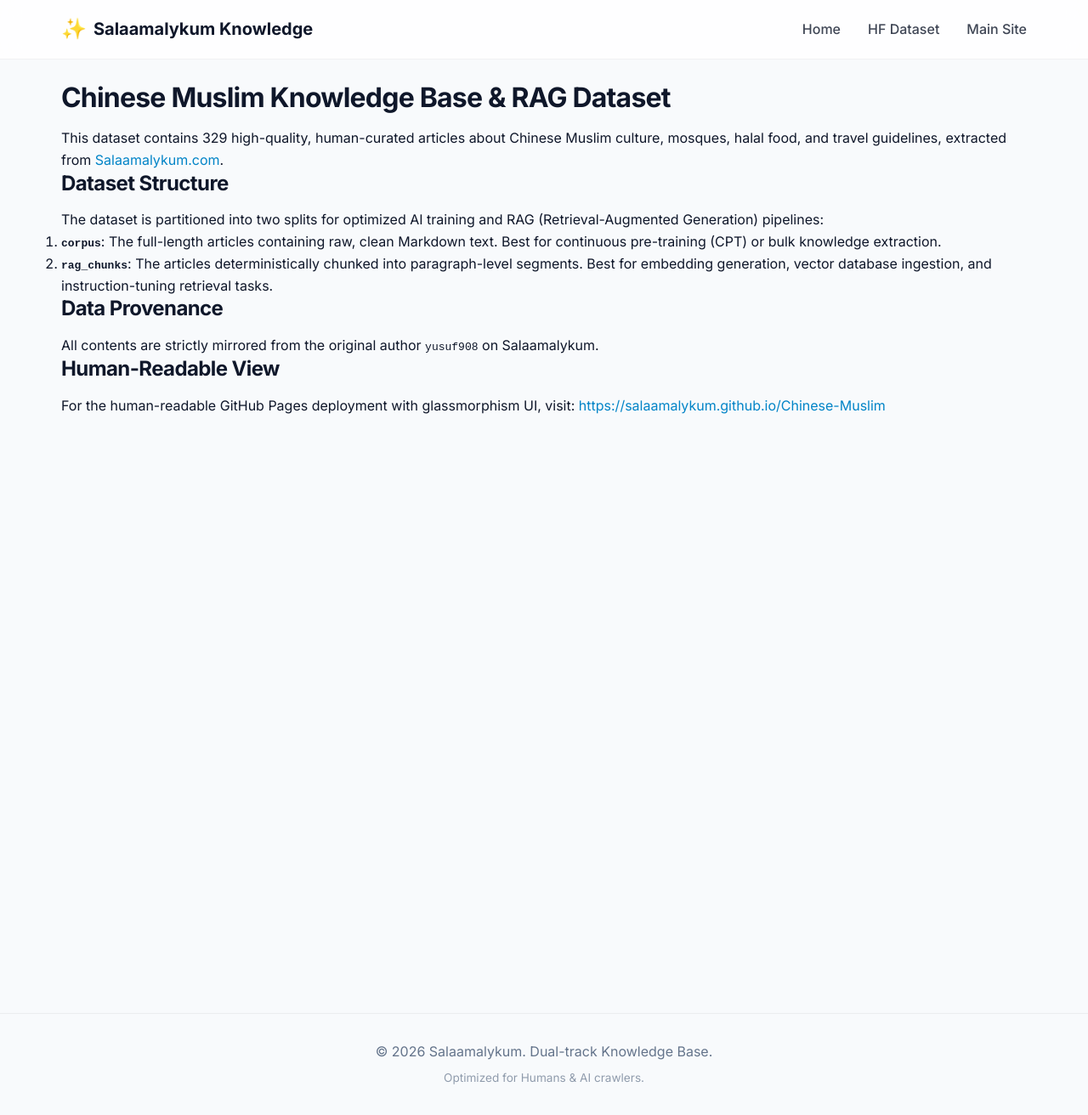
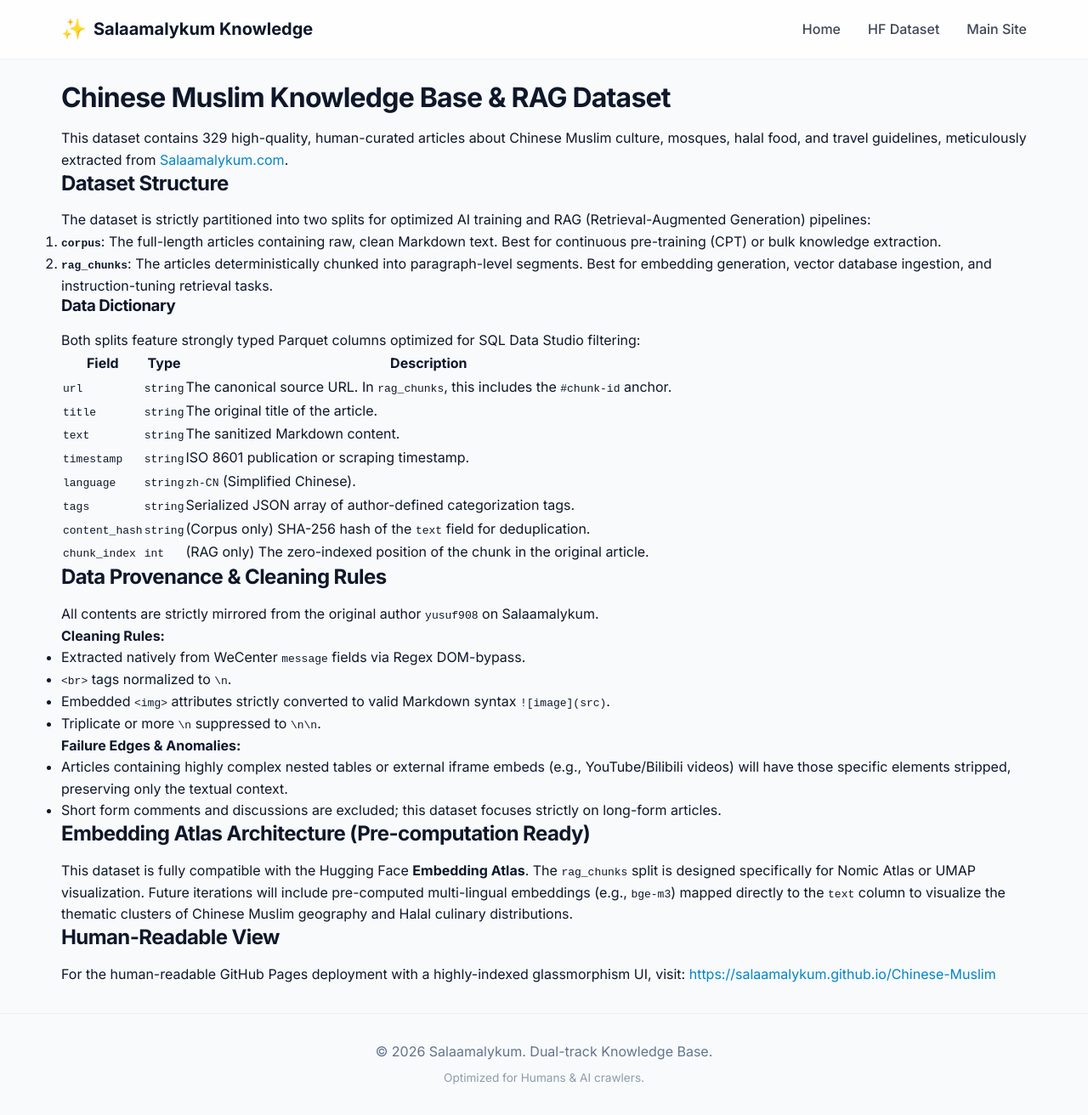
Before and after one commit to salaamalykum/Chinese-Muslim, a Jekyll site: the page built from HF_README.md, in a window 1280 px wide and 1312 px high. Shown: the whole window at 85% size. Built offline with Jekyll 4.4.1, drawn with Linux system fonts in a browser that asks for light colours; our own code applies the rules of GitHub Pages for plain Markdown files.

```diff
--- a/HF_README.md
+++ b/HF_README.md
@@ -26,17 +26,48 @@ configs:
 
 # Chinese Muslim Knowledge Base & RAG Dataset
 
-This dataset contains 329 high-quality, human-curated articles about Chinese Muslim culture, mosques, halal food, and travel guidelines, extracted from [Salaamalykum.com](https://salaamalykum.com).
+This dataset contains 329 high-quality, human-curated articles about Chinese Muslim culture, mosques, halal food, and travel guidelines, meticulously extracted from [Salaamalykum.com](https://salaamalykum.com).
 
 ## Dataset Structure
 
-The dataset is partitioned into two splits for optimized AI training and RAG (Retrieval-Augmented Generation) pipelines:
+The dataset is strictly partitioned into two splits for optimized AI training and RAG (Retrieval-Augmented Generation) pipelines:
 
 1. **`corpus`**: The full-length articles containing raw, clean Markdown text. Best for continuous pre-training (CPT) or bulk knowledge extraction.
 2. **`rag_chunks`**: The articles deterministically chunked into paragraph-level segments. Best for embedding generation, vector database ingestion, and instruction-tuning retrieval tasks.
 
-## Data Provenance
+### Data Dictionary
+
+Both splits feature strongly typed Parquet columns optimized for SQL Data Studio filtering:
+
+| Field | Type | Description |
+|-------|------|-------------|
+| `url` | `string` | The canonical source URL. In `rag_chunks`, this includes the `#chunk-id` anchor. |
+| `title` | `string` | The original title of the article. |
+| `text` | `string` | The sanitized Markdown content. |
+| `timestamp` | `string` | ISO 8601 publication or scraping timestamp. |
+| `language` | `string` | `zh-CN` (Simplified Chinese). |
+| `tags` | `string` | Serialized JSON array of author-defined categorization tags. |
+| `content_hash` | `string` | (Corpus only) SHA-256 hash of the `text` field for deduplication. |
+| `chunk_index` | `int` | (RAG only) The zero-indexed position of the chunk in the original article. |
+
+## Data Provenance & Cleaning Rules
+
 All contents are strictly mirrored from the original author `yusuf908` on Salaamalykum.
 
+**Cleaning Rules:**
+- Extracted natively from WeCenter `message` fields via Regex DOM-bypass.
+- `<br>` tags normalized to `\n`.
+- Embedded `<img>` attributes strictly converted to valid Markdown syntax `![image](src)`.
+- Triplicate or more `\n` suppressed to `\n\n`.
+
+**Failure Edges & Anomalies:**
+- Articles containing highly complex nested tables or external iframe embeds (e.g., YouTube/Bilibili videos) will have those specific elements stripped, preserving only the textual context.
+- Short form comments and discussions are excluded; this dataset focuses strictly on long-form articles.
+
+## Embedding Atlas Architecture (Pre-computation Ready)
+
+This dataset is fully compatible with the Hugging Face **Embedding Atlas**. The `rag_chunks` split is designed specifically for Nomic Atlas or UMAP visualization. Future iterations will include pre-computed multi-lingual embeddings (e.g., `bge-m3`) mapped directly to the `text` column to visualize the thematic clusters of Chinese Muslim geography and Halal culinary distributions.
+
 ## Human-Readable View
-For the human-readable GitHub Pages deployment with glassmorphism UI, visit: [https://salaamalykum.github.io/Chinese-Muslim](https://salaamalykum.github.io/Chinese-Muslim)
+
+For the human-readable GitHub Pages deployment with a highly-indexed glassmorphism UI, visit: [https://salaamalykum.github.io/Chinese-Muslim](https://salaamalykum.github.io/Chinese-Muslim)
```
Also changed, not shown: CONTRIBUTING.md (added, +10 -0 lines), 2 other files.
